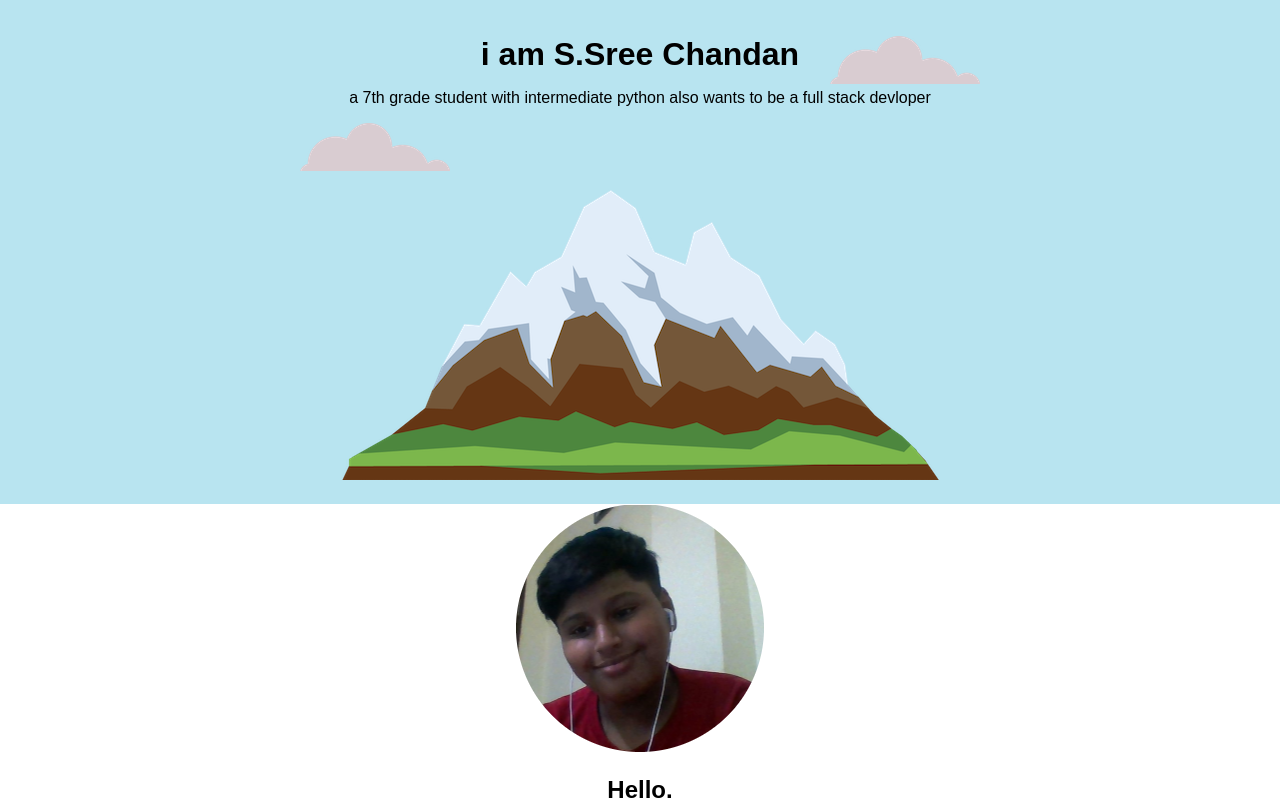
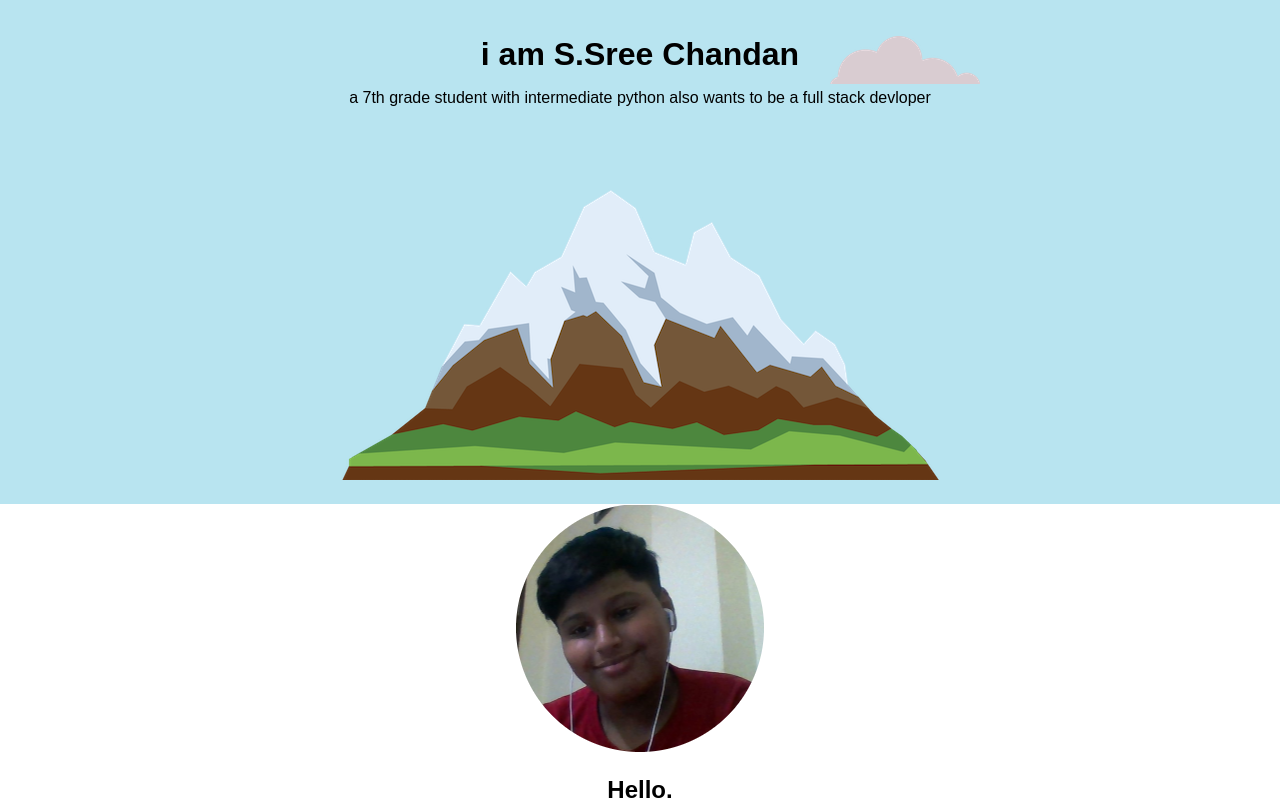
Before and after one commit to scg1212/S.Sree_Chandan.s_personal_website, a plain HTML site: page index.html in a window 1280 px wide. Shown: the top 807 px of the page. Drawn offline with Linux system fonts and the light colour scheme; a web font is replaced by a local one.

Commit message:
Update index.html

```diff
--- a/index.html
+++ b/index.html
@@ -6,11 +6,6 @@
                 position: absolute;
                 right: 300px;
                 top: 50;
-                }
-                .bottom_cloud{
-                position: absolute;
-                left: 300px;
-                bottom: 300;
                 }
                 h1{
                     margin-top: 0px;
@@ -57,7 +52,6 @@
                 <p>
                     a 7th grade student with intermediate python also wants to be a full stack devloper
                 </p>
-                <img class="bottom_cloud" src="cloud.png">
                 <img src="mountain.png">
             </div>
         <div class="middle-container">
```
